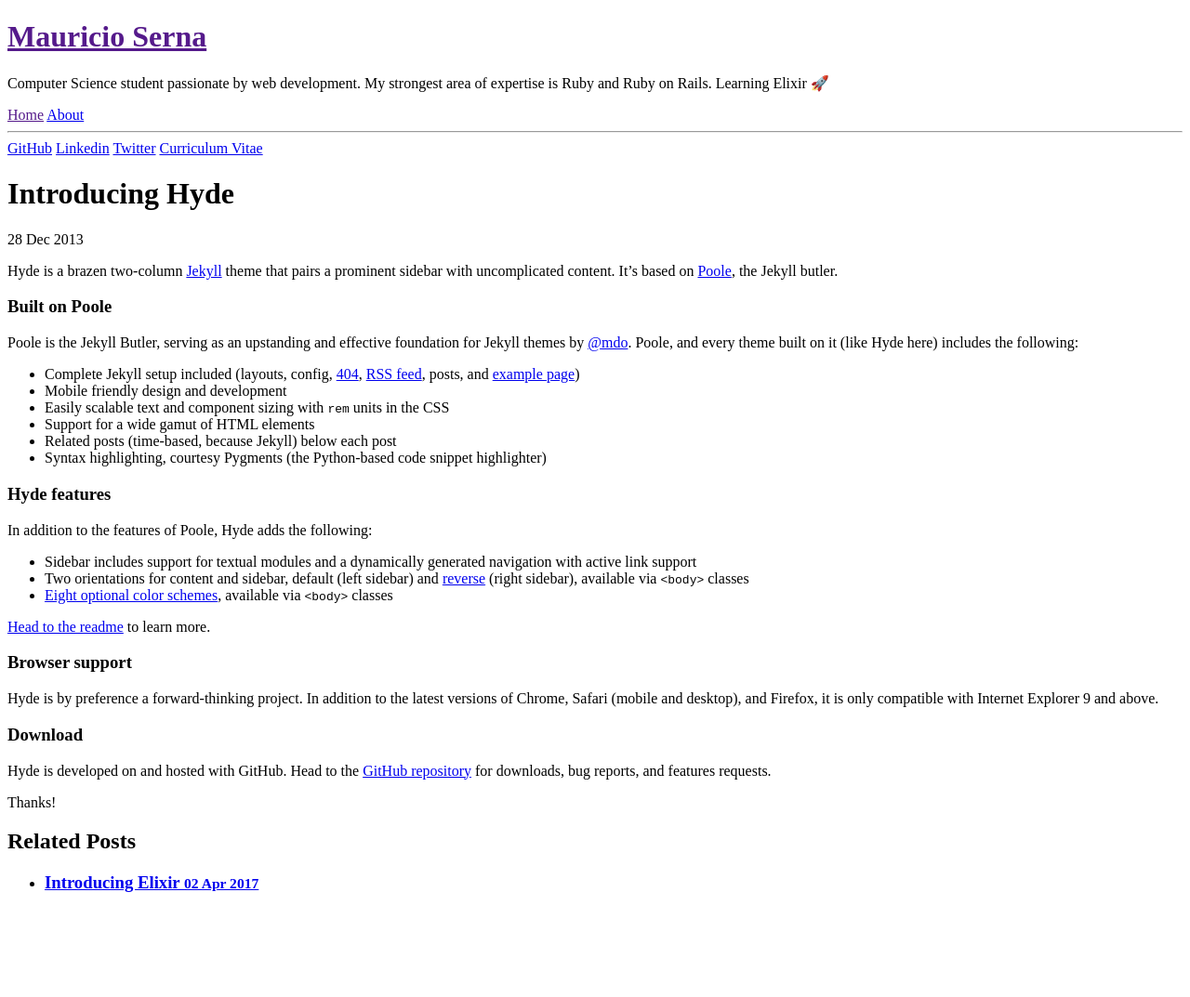
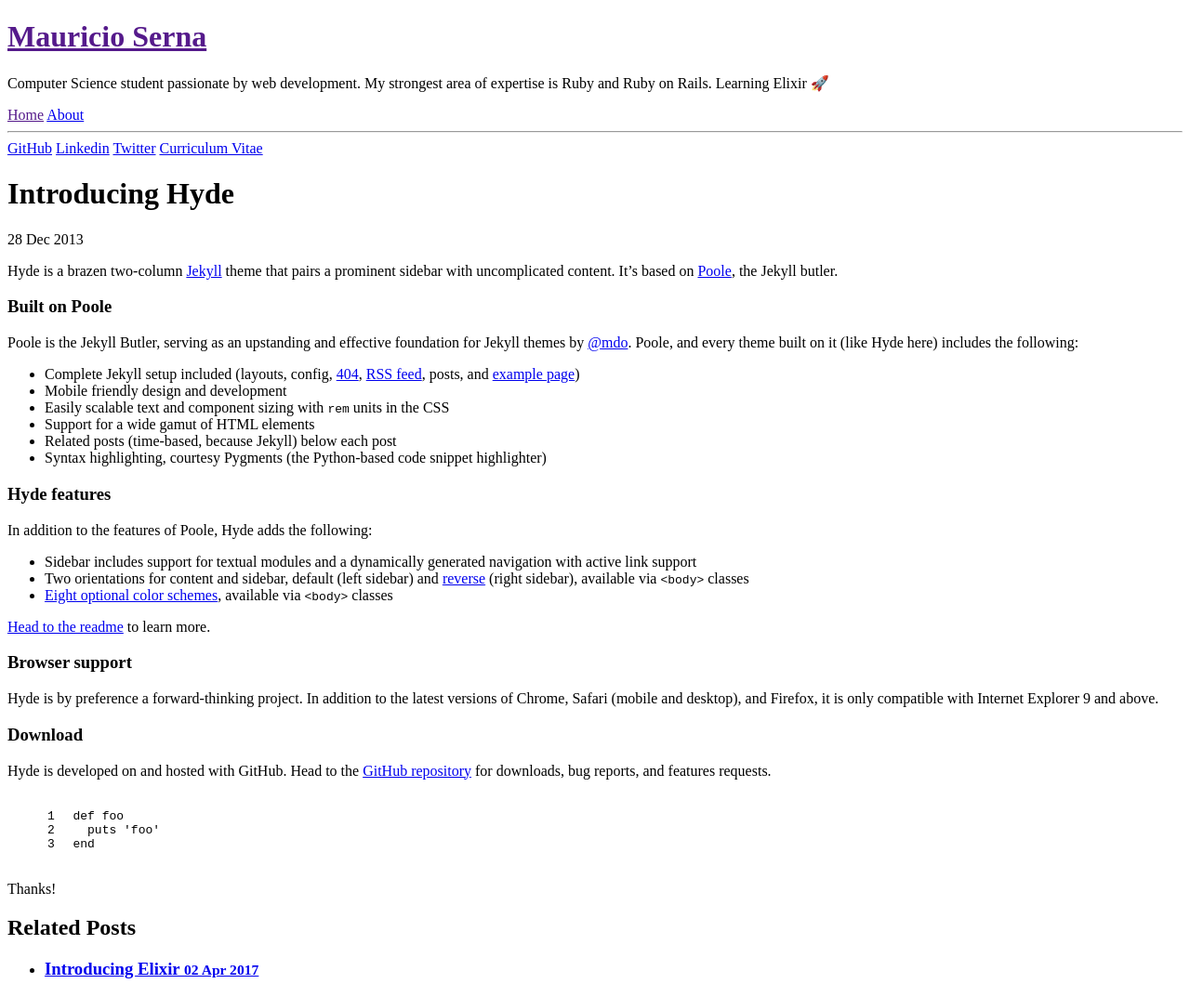
Before and after one commit to kmlroot/mauricio, a Jekyll site: the page built from _posts/2013-12-28-introducing-hyde.md, in a window 1280 px wide. Shown: the whole page at 93% size. Built offline with Jekyll 4.4.1, drawn with Linux system fonts in a browser that asks for light colours; before the commit the page ends 980 px from its top, so only the background shows below that; some of the changed lines change nothing that is shown.

Commit message:
Adding disqus

```diff
--- a/_config.yml
+++ b/_config.yml
@@ -11,6 +11,7 @@
 description:      'Computer Science student passionate by web development. My strongest area of expertise is Ruby and Ruby on Rails. Learning Elixir 🚀'
 url:              http://mauricioserna.me
 baseurl:          /
+comments:         true
 
 author:
   name:           'Mauricio Serna'
--- /dev/null
+++ b/_includes/disqus.html
@@ -0,0 +1,16 @@
+{% if page.comments %}
+<div id="disqus_thread"></div>
+<script>
+  var disqus_config = function () {
+    this.page.url = {{page.url}};  // Replace PAGE_URL with your page's canonical URL variable
+  };
+
+  (function() { // DON'T EDIT BELOW THIS LINE
+    var d = document, s = d.createElement('script');
+    s.src = 'https://mauriciosernaf.disqus.com/embed.js';
+    s.setAttribute('data-timestamp', +new Date());
+    (d.head || d.body).appendChild(s);
+  })();
+  </script>
+  <noscript>Please enable JavaScript to view the <a href="https://disqus.com/?ref_noscript">comments powered by Disqus.</a></noscript>
+{% endif %}
--- a/_layouts/post.html
+++ b/_layouts/post.html
@@ -1,5 +1,6 @@
 ---
 layout: default
+comments: true
 ---
 
 <div class="post">
--- a/_posts/2013-12-28-introducing-hyde.md
+++ b/_posts/2013-12-28-introducing-hyde.md
@@ -1,6 +1,7 @@
 ---
 layout: post
 title: Introducing Hyde
+comments: true
 ---
 
 Hyde is a brazen two-column [Jekyll](http://jekyllrb.com) theme that pairs a prominent sidebar with uncomplicated content. It's based on [Poole](http://getpoole.com), the Jekyll butler.
@@ -34,4 +35,12 @@
 
 Hyde is developed on and hosted with GitHub. Head to the <a href="https://github.com/poole/hyde">GitHub repository</a> for downloads, bug reports, and features requests.
 
+{% highlight ruby linenos %}
+  def foo
+    puts 'foo'
+  end
+{% endhighlight %}
+
 Thanks!
+
+{% include disqus.html %}
```
